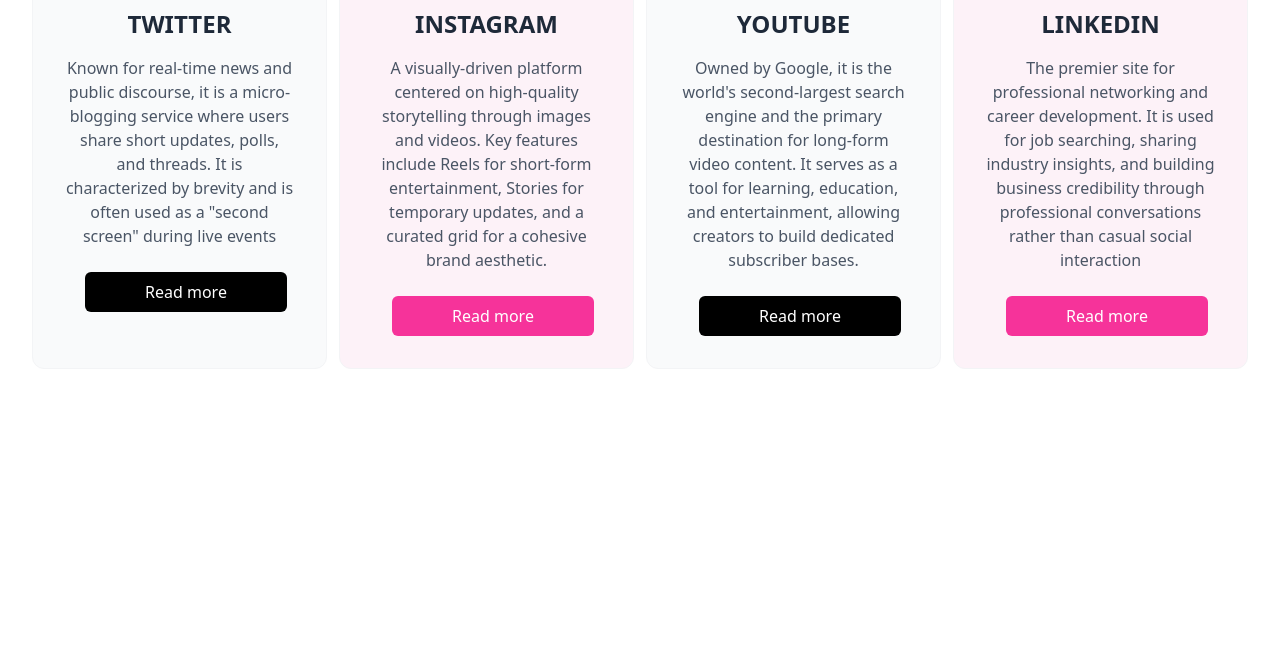
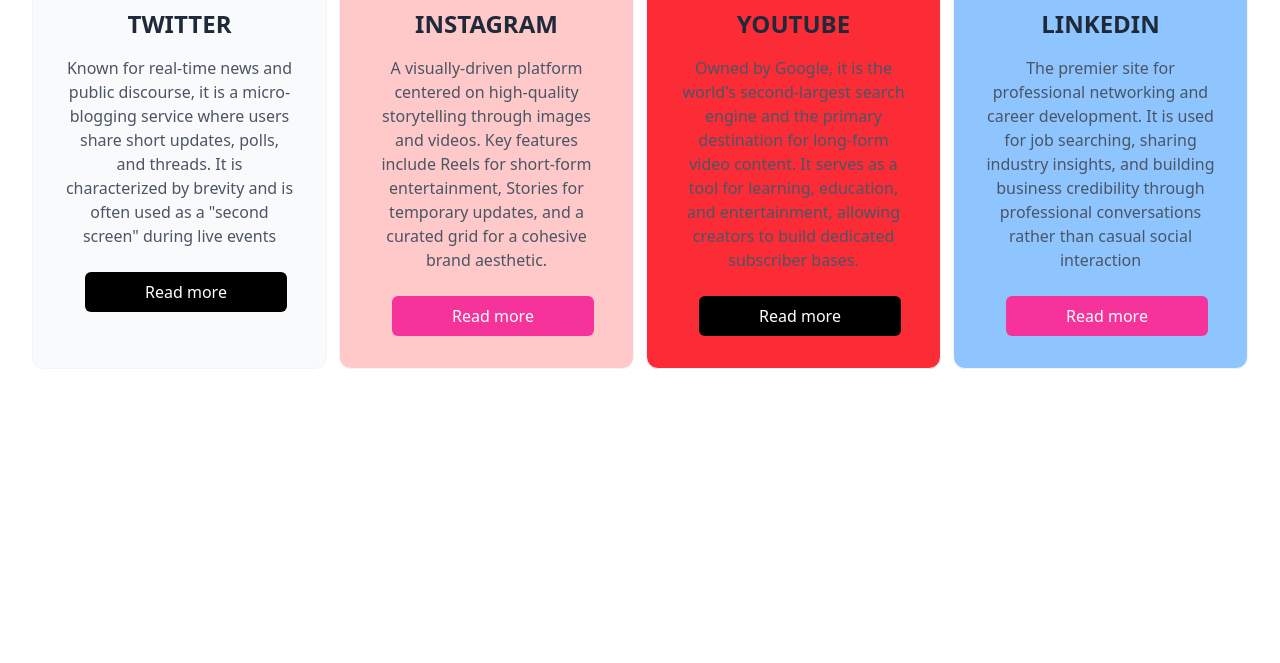
Before and after one commit to katerstechhub-ai/Tailwind_CSS, a plain HTML site: page card.html in a window 1280 px wide. Shown: the part 137-800 px from the top of the page. Drawn offline with nearby package versions, Linux system fonts and the light colour scheme.

```diff
--- a/card.html
+++ b/card.html
@@ -19,7 +19,7 @@
                                <button class="bg-black p-2 px-15 ml-5 text-white cursor-pointer hover:bg-orange-300 rounded-md">Read more</button>
                 </div>
                 <!-- card 2 -->
-                <div class="bg-pink-50 p-8 rounded-xl hover:shadow-xl transition duration-300 border border-gray-100">
+                <div class="bg-red-200 p-8 rounded-xl hover:shadow-xl transition duration-300 border border-gray-100">
                     <div class="h-14 w-14 rounded-lg   ml-20  mb-6">
                         <img src="./images/instagram.png" alt="Instagram">
                     </div>
@@ -30,7 +30,7 @@
                 </div>
 
                 <!-- card 3 -->
-                <div class="bg-gray-50 p-8 rounded-xl hover:shadow-xl transition duration-300 border border-gray-100">
+                <div class="bg-red-500 p-8 rounded-xl hover:shadow-xl transition duration-300 border border-gray-100">
                     <div
                         class="h-14 w-14 rounded-lg   ml-20  mb-6">
                         <img src="./images/youtube.png" alt="youtube">
@@ -42,7 +42,7 @@
                 </div>
 
              <!-- card 4 -->
-                <div class="bg-pink-50 p-8 rounded-xl hover:shadow-xl transition duration-300 border border-gray-100">
+                <div class="bg-blue-300 p-8 rounded-xl hover:shadow-xl transition duration-300 border border-gray-100">
                     <div
                         class="h-14 w-14 rounded-lg   ml-20  mb-6">
                         <img src="./images/linkedin.png" alt="Linkedin">
```
Also changed, not shown: images/instagram.png.
